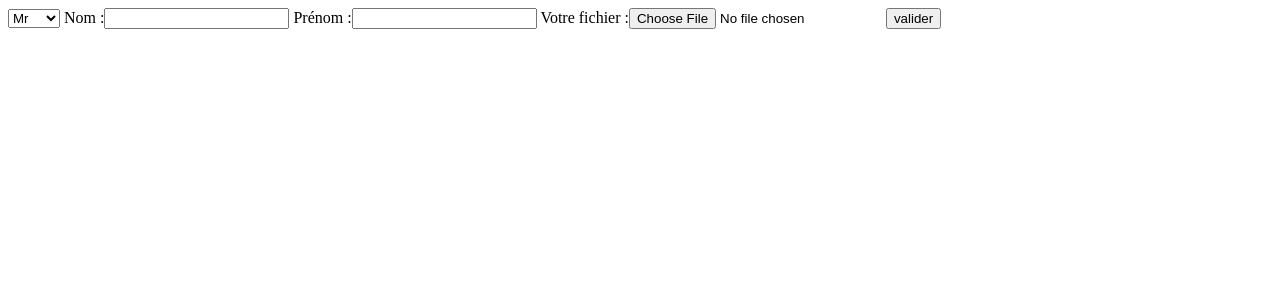
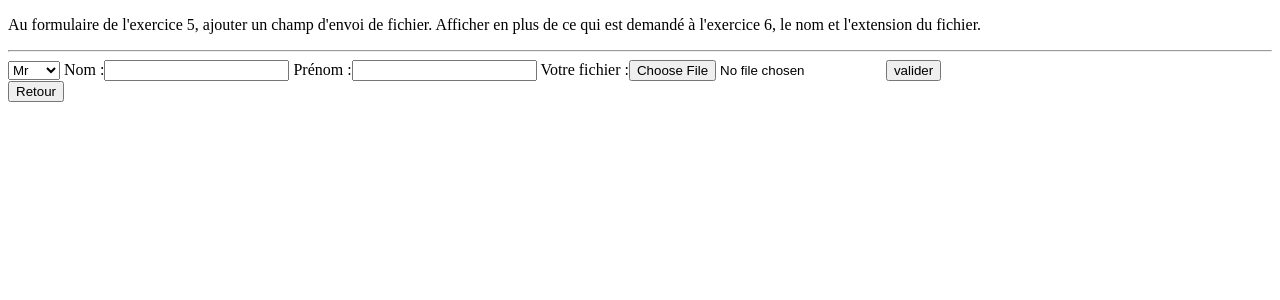
Before and after one commit to AndreVictor60/Partie7Exercice7PHP, a PHP site: page / in a window 1280 px wide. Shown: the top 300 px of the page. Run offline with PHP 8.4, Linux system fonts and the light colour scheme.

Commit message:
Commentaire

```diff
--- a/index.php
+++ b/index.php
@@ -5,25 +5,36 @@
         <title>Partie 7 Exercice 7</title>
     </head>
     <body>
+        <p>Au formulaire de l'exercice 5, ajouter un champ d'envoi de fichier. Afficher en plus de ce qui est demandé à l'exercice 6, le nom et l'extension du fichier.</p>
+        <hr>
         <?php
-  if (isset($_POST['genre']) AND isset($_POST['firstName']) AND isset($_POST['lastName']) AND isset($_FILES['myFile']))
-  {
-       echo $_POST['genre'] . ', ' . $_POST['firstName']. ' ' .$_POST['lastName']. '. Votre fichier est ' .$_FILES['myFile']['name'];
-
-  }else{
+        // Vérification des POST s'ils existent
+        if (isset($_POST['genre']) && isset($_POST['firstName']) && isset($_POST['lastName']) && isset($_FILES['myFile'])) {
+            // htmlspecialchars qui sert à échapper le code HTML ( Éviter les failles XSS )
+            echo htmlspecialchars($_POST['genre']) . ', ' . htmlspecialchars($_POST['firstName']) . ' ' . htmlspecialchars($_POST['lastName']) . '. Votre fichier est ' . $_FILES['myFile']['name'];
+        } else {
             ?>
+            <!-- Création du formulaire
+         Action = L'attribut sert à définir la page appelée par le formulaire
+         Method(variable globale) = Méthode d'envoie du formulaire GET ou POST(99%)
+            -->
             <form action="index.php" method="post" enctype="multipart/form-data">
+                <!-- Créer une liste HTML avec les valeurs suivantes -->
                 <select name="genre">
                     <option value="Monsieur">Mr</option>
                     <option value="Madame">Mme</option>
                 </select>
+                <!-- Ajout des inputs avec leurs labels -->
                 <label for="firstName">Nom :</label><input type="text" name="firstName">
                 <label for="lastName">Prénom :</label><input type="text" name="lastName">
+                <!-- Type="file" Ce type de commande permet à l'utilisateur de sélectionner un fichier de sorte que son contenu puisse être soumis avec le formulaire -->
                 <label for="myFile">Votre fichier :</label><input type="file" name="myFile">
+                <!-- Submit : le bouton de validation du formulaire qui commande l'envoi des donnée-->
                 <input type="submit" value="valider">
             </form>
             <?php
         }
         ?>
+        <a href="../index.php"><button type="button">Retour</button></a>
     </body>
 </html>
```
Lines whose indentation alone changed are shown as unchanged.
